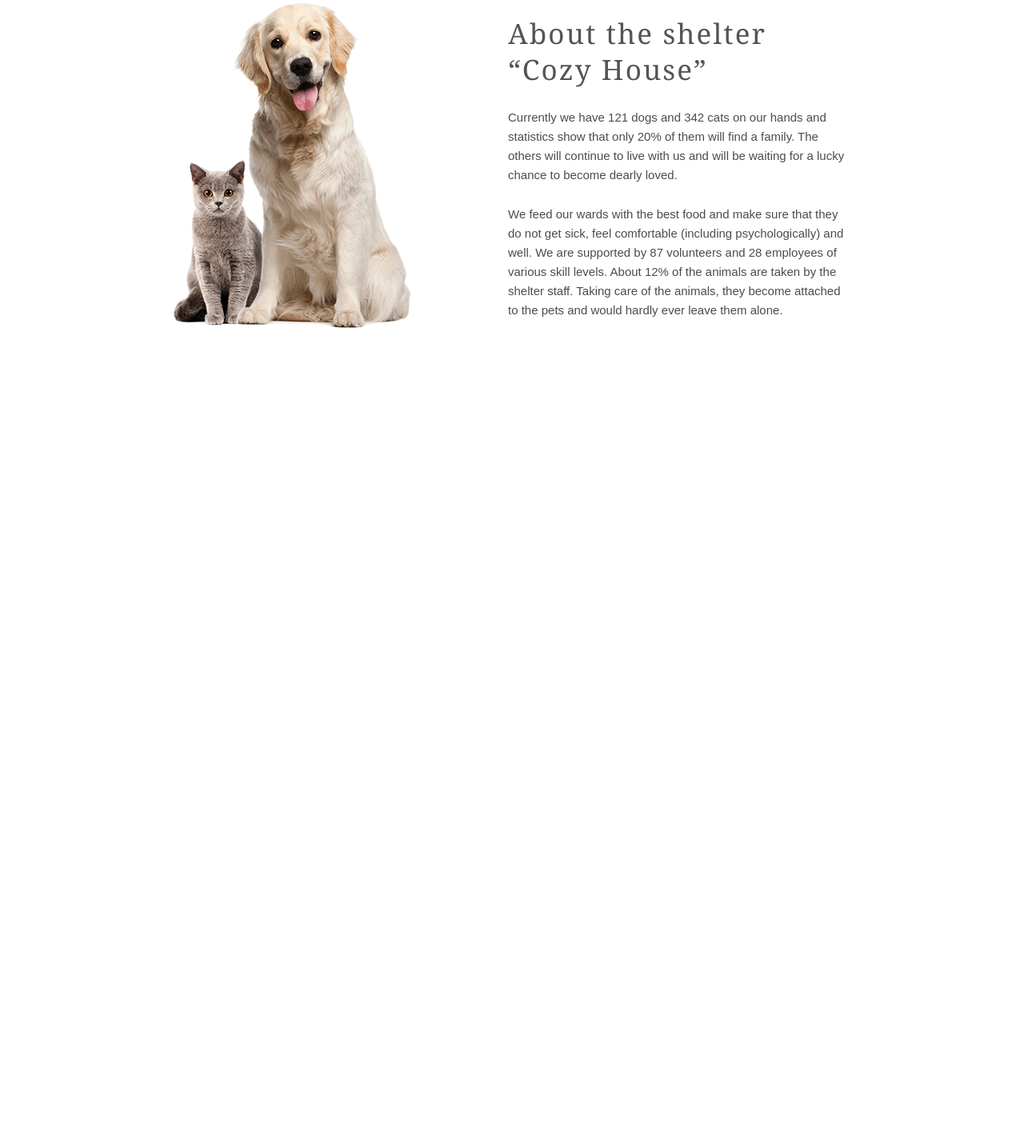
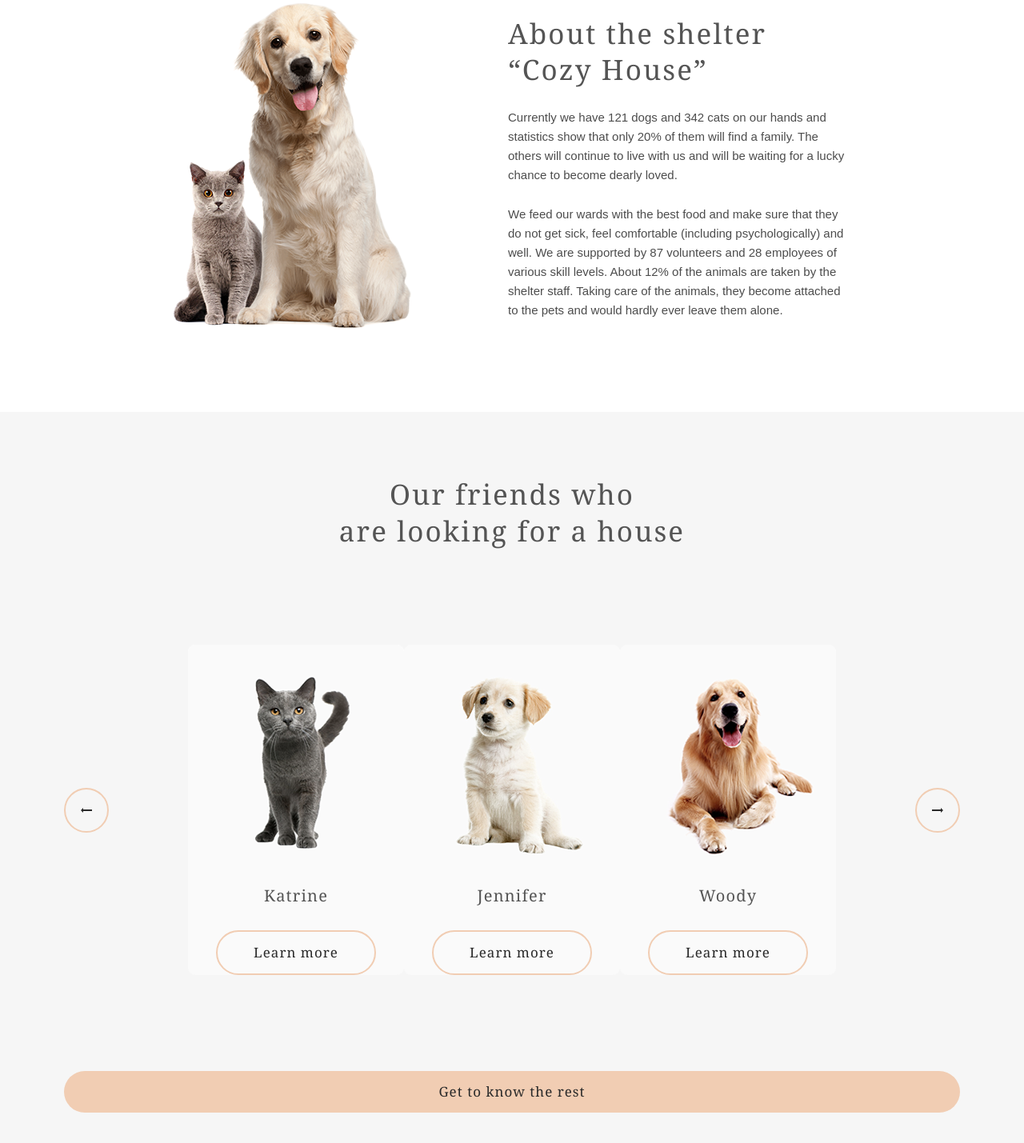
Before and after one commit to vovanstik1/test2, a plain HTML site: page index.html in a window 1280 px wide. Shown: the part 1009-2438 px from the top of the page at 80% size. Before the commit the page ends 1524 px from the top, so only its background shows below. Drawn offline with Linux system fonts and the light colour scheme.

Commit message:
feat:add slider section

```diff
--- a/index.html
+++ b/index.html
@@ -73,6 +73,39 @@
       </div>
     </div>
   </section>
+  <section class="section section_slider">
+    <div class="section-wrapper">
+      <div class="flex-wrapper-slider">
+        <h2 class="section-title section-title-center">Our friends who <br>
+          are looking for a house</h2>
+
+        <div class="slider-wrapper">
+          <button class="btn btn-secondary btn-arrow"><img src="./assets/icons/Arrow-back.svg"
+              alt="Arrow-back"></button>
+          <div class="card-wrapper">
+            <div class="card">
+              <img src="./assets/img/slider/pets-katrine.png" alt="cat">
+              <div class="card-name">Katrine</div>
+              <button class="btn btn-secondary btn-card">Learn more</button>
+            </div>
+            <div class="card">
+              <img src="./assets/img/slider/pets-jennifer.png" alt="jennifer">
+              <div class="card-name">Jennifer</div>
+              <button class="btn btn-secondary btn-card">Learn more</button>
+            </div>
+            <div class="card">
+              <img src="./assets/img/slider/pets-woody.png" alt="woody">
+              <div class="card-name">Woody</div>
+              <button class="btn btn-secondary btn-card">Learn more</button>
+            </div>
+          </div>
+          <button class="btn btn-secondary btn-arrow"><img src="./assets/icons/Arrow-next.svg"
+              alt="Arrow-next"></button>
+        </div>
+        <button class="btn btn-primary">Get to know the rest</button>
+      </div>
+    </div>
+  </section>
 </body>
 
 </html>
--- a/styles/scss/_components.scss
+++ b/styles/scss/_components.scss
@@ -19,9 +19,11 @@
 }
 
 .btn-primary {
-  background: g.$color-primary, #f1cdb3;
+  background: g.$color-primary;
+  flex-shrink: 0;
 }
 
 .btn-secondary {
   border: 2px solid #f1cdb3;
+  background: none;
 }
--- a/styles/scss/_global.scss
+++ b/styles/scss/_global.scss
@@ -5,6 +5,8 @@ $color-light-xl: #fff;
 $color-dark-s: #cdcdcd;
 $color-dark-3xl: #292929;
 $color-dark-l: #545454;
+$color-light-l: #f6f6f6;
+$color-light-s: #fafafa;
 
 * {
   padding: 0px;
--- a/styles/scss/_page.scss
+++ b/styles/scss/_page.scss
@@ -23,6 +23,9 @@
   line-height: 130%; /* 45.5px */
   letter-spacing: 2.1px;
 }
+.section-title-center {
+  text-align: center;
+}
 
 .section-text {
   color: g.$color-dark-xl;
@@ -41,3 +44,57 @@
   flex-direction: column;
   gap: 25px;
 }
+
+.section_slider {
+  background: g.$color-light-l;
+  padding: 80px 0 100px 0;
+}
+.flex-wrapper-slider {
+  display: flex;
+  flex-direction: column;
+  align-content: center;
+  gap: 60px;
+}
+.slider-wrapper {
+  display: flex;
+  align-items: center;
+  justify-content: space-between;
+  margin: 60px 0;
+}
+.btn-arrow {
+  border-radius: 100px;
+  border: 2px solid #f1cdb3;
+  display: inline-flex;
+  padding: 23px 19px;
+  flex-direction: column;
+  align-items: center;
+}
+.card-wrapper {
+  display: grid;
+  grid-template-columns: repeat(3, 1fr);
+}
+
+.card {
+  display: flex;
+  flex-direction: column;
+  align-items: center;
+  width: 270px;
+  gap: 30px;
+
+  border-radius: 9px;
+  background: g.$color-light-s;
+}
+.card-name {
+  color: g.$color-dark-l;
+  text-align: center;
+  font-family: Georgia;
+  font-size: 20px;
+  font-style: normal;
+  font-weight: 400;
+  line-height: normal;
+  letter-spacing: 1.2px;
+}
+
+.btn-card {
+  width: max-content;
+}
```
Also changed, not shown: assets/icons/Arrow-back.svg (added), assets/icons/Arrow-next.svg (added), assets/img/slider/pets-jennifer.png (added), assets/img/slider/pets-katrine.png (added), assets/img/slider/pets-woody.png (added), styles/css/main.css, 1 other file.
